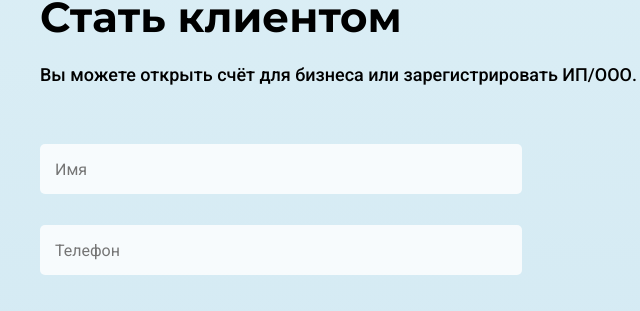
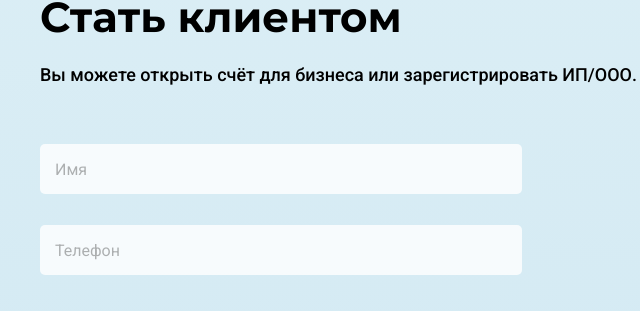
Before and after one commit to Tesla220-1/project_test_2, a website: page src/index.html in a window 1280 px wide. Shown: the part 1995-2306 px from the top of the page, 520-1160 px from the left. Drawn offline with Linux system fonts and the light colour scheme.

Commit message:
input placeholder

```diff
--- a/src/sass/blocks/_register.scss
+++ b/src/sass/blocks/_register.scss
@@ -35,6 +35,9 @@
             &:first-child {
                 margin-top: 0;
             }
+            &::placeholder {
+                color: rgba(0, 0, 0, 0.3);
+            }
         }
     }
     &__agreement {
```
Also changed, not shown: src/css/style.min.css, 1 other file.
